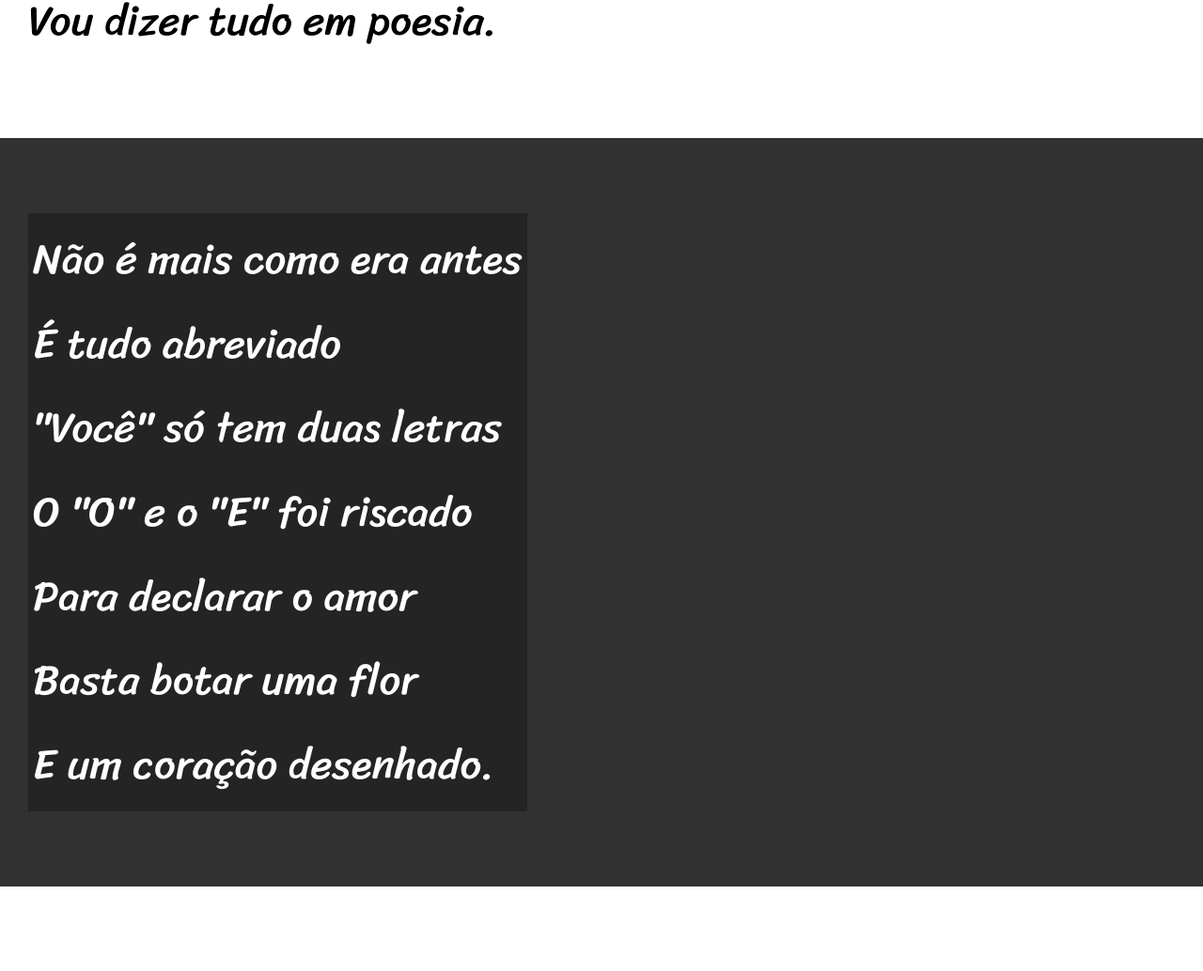
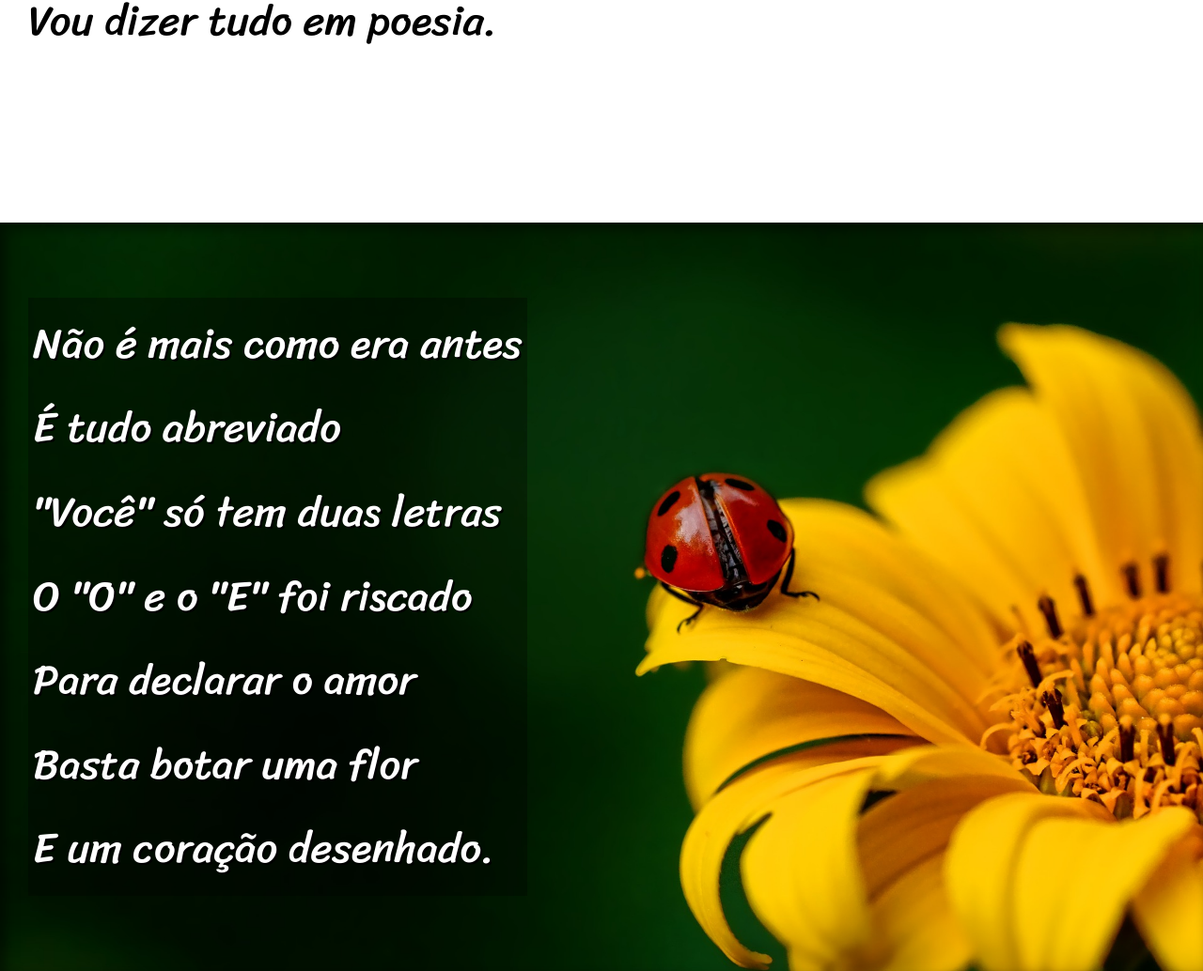
Before and after one commit to rmuler/site-cordel, a plain HTML site: page index.html in a window 1280 px wide. Shown: the part 900-1934 px from the top of the page at 94% size. Drawn offline with Linux system fonts and the light colour scheme.

Commit message:
Final Commit

```diff
--- a/index.html
+++ b/index.html
@@ -24,7 +24,7 @@
         </p>
     </section>
 
-    <section class="image">
+    <section class="image" id="img01">
         <p>
             Não é mais como era antes <br>
             É tudo abreviado <br>
@@ -55,7 +55,7 @@
         </p>
     </section>
 
-    <section class="image">
+    <section class="image" id="img02">
         <p>
             Tenho saudade das cartas <br>
             Escritas com a própria mão <br>
--- a/style.css
+++ b/style.css
@@ -52,6 +52,10 @@ section {
     font-size: 3.5vw;
 }
 
+section > p {
+    padding: 0px 0px 2em 0px;
+}
+
 
 /* .NORMAL */
 .normal {
@@ -63,14 +67,29 @@ section {
 .image {
     background-color: rgb(49, 49, 49);
     color: white;
+    box-shadow: inset 6px 6px 13px 0px rgba(0, 0, 0, 0.514);
+    background-size: cover;
+    background-attachment: fixed;
 }
 
 .image > p {
     display: inline-block;
     padding: 5px;
-    background-color: rgba(0, 0, 0, 0.26);
+    background-color: rgba(0, 0, 0, 0.315);
+    text-shadow: 2px 2px 0px black;
 }
 
+/* #img01 */
+#img01 {
+    background-image: url(imagens/background001.jpg);
+    background-position: right center;
+}
+
+/* #img02 */
+#img02 {
+    background-image: url(imagens/background002.jpg);
+    background-position: right center;
+}
 
 /* FOOTER */
 footer {
```
